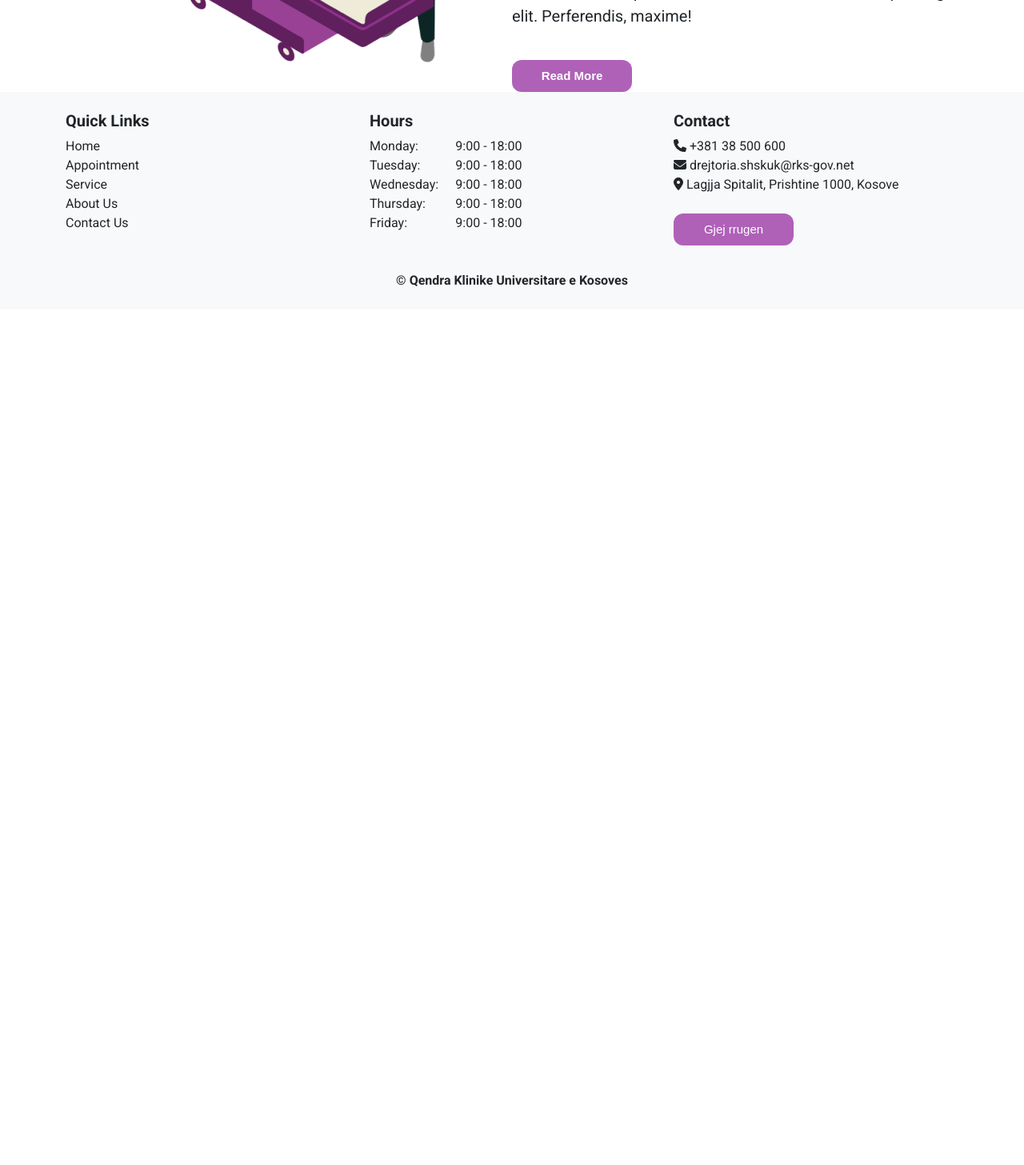
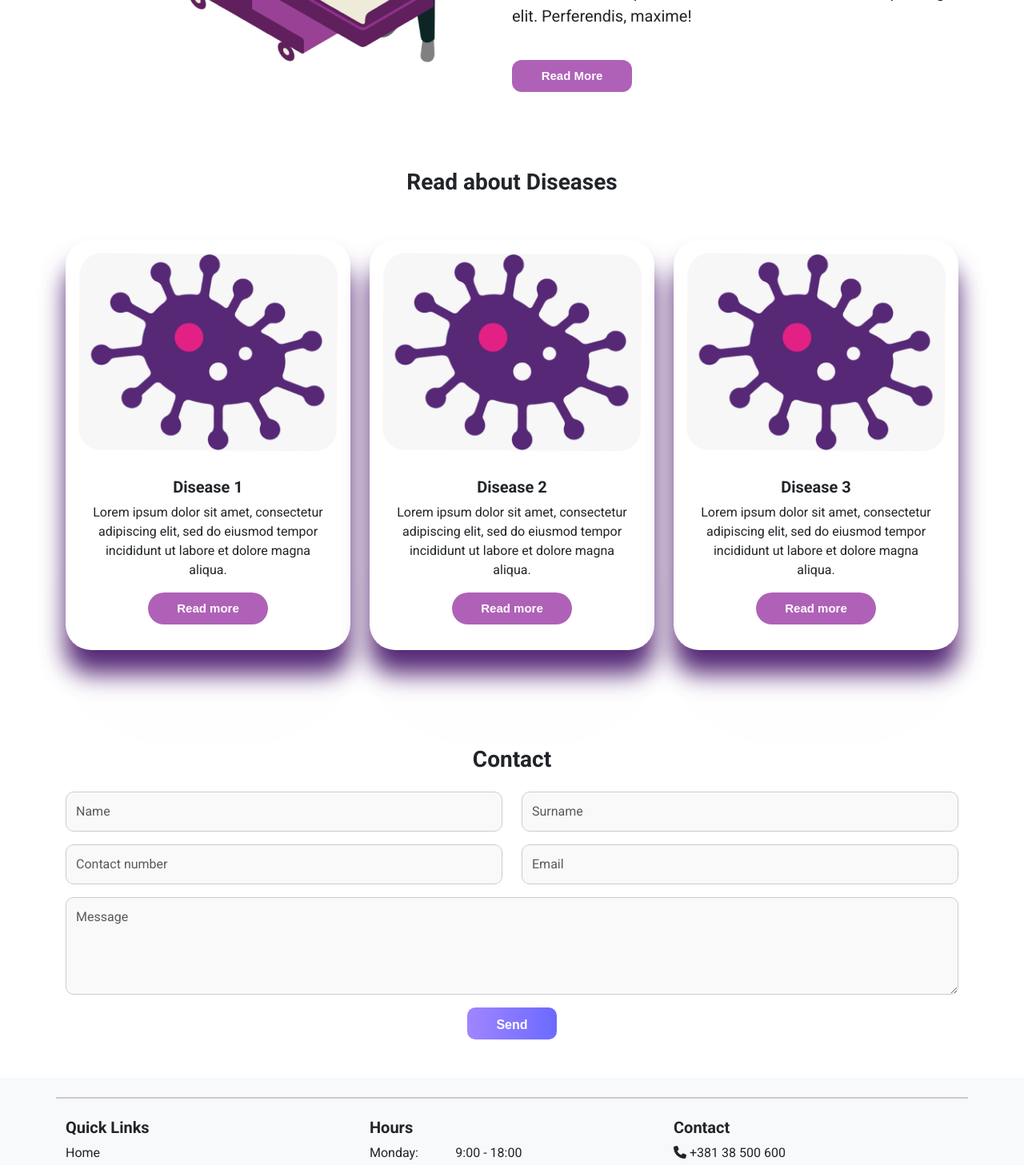
Before and after one commit to Juba1r/Medical-website-by-React-Bootstrap, a React (Vite) app in the folder @latest/: page / in a window 1280 px wide. Shown: the part 1040-2497 px from the top of the page at 80% size. Before the commit the page ends 1427 px from the top, so only its background shows below. Built offline with nearby package versions, Linux system fonts and the light colour scheme.

Commit message:
disease cards,contact form,footer border-top,

```diff
--- /dev/null
+++ b/@latest/src/components/Contact/contact.css
@@ -0,0 +1,49 @@
+/* General form input styling */
+.form-input {
+  border: 1px solid #ccc;
+  border-radius: 10px;
+  padding: 12px;
+  font-size: 16px;
+  transition: all 0.3s ease;
+  background-color: #f9f9f9;
+}
+
+.form-input:focus {
+  border-color: #aaa;
+  box-shadow: 0 0 10px rgba(0, 0, 0, 0.1);
+  outline: none;
+}
+
+/* Styling the submit button */
+.custom-btn {
+  background: linear-gradient(to right, #a085ff, #6b6aff);
+  width: 10%;
+  border: none;
+  border-radius: 10px;
+  color: white;
+  padding: 10px 30px;
+  font-size: 16px;
+  font-weight: 600;
+  transition: background 0.3s ease;
+}
+
+.custom-btn:hover {
+  background: linear-gradient(to right, #957dff, #5e5aff);
+}
+
+/* Section padding */
+section.py-5 {
+  padding: 5rem 0;
+}
+
+h2 {
+  font-size: 28px;
+  font-weight: bold;
+}
+
+/* Media Queries */
+@media (max-width: 767px) {
+  .form-input {
+    margin-bottom: 15px;
+  }
+}
--- /dev/null
+++ b/@latest/src/components/Contact/contact.jsx
@@ -0,0 +1,60 @@
+import "./contact.css";
+import { Container, Row, Col, Form, Button } from "react-bootstrap";
+import "bootstrap/dist/css/bootstrap.min.css";
+
+const ContactForm = () => {
+  return (
+    <section className="py-5">
+      <Container>
+        <h2 className="text-center mb-4">Contact</h2>
+        <Form>
+          <Row>
+            <Col md={6} className="mb-3">
+              <Form.Control
+                type="text"
+                placeholder="Name"
+                className="form-input"
+              />
+            </Col>
+            <Col md={6} className="mb-3">
+              <Form.Control
+                type="text"
+                placeholder="Surname"
+                className="form-input"
+              />
+            </Col>
+            <Col md={6} className="mb-3">
+              <Form.Control
+                type="text"
+                placeholder="Contact number"
+                className="form-input"
+              />
+            </Col>
+            <Col md={6} className="mb-3">
+              <Form.Control
+                type="email"
+                placeholder="Email"
+                className="form-input"
+              />
+            </Col>
+            <Col md={12} className="mb-3">
+              <Form.Control
+                as="textarea"
+                rows={4}
+                placeholder="Message"
+                className="form-input"
+              />
+            </Col>
+            <Col className="text-center">
+              <Button className="custom-btn" type="submit">
+                Send
+              </Button>
+            </Col>
+          </Row>
+        </Form>
+      </Container>
+    </section>
+  );
+};
+
+export default ContactForm;
--- /dev/null
+++ b/@latest/src/components/DiseaseCards/diseaseCards.css
@@ -0,0 +1,35 @@
+/* Styling for the floating card effect */
+.floating-card {
+  background-color: white;
+  border-radius: 20px;
+  transition: transform 0.3s ease, box-shadow 0.3s ease;
+  box-shadow: 0 30px 30px #572A77 ; /* Initial shadow */
+  position: relative;
+}
+
+/* Floating effect on hover */
+.floating-card:hover {
+  transform: translateY(-10px); /* Moves the card slightly up */
+  box-shadow: 0 15px 40px rgba(198, 72, 218, 0.608); /* Increased blur and intensity */
+}
+
+/* Blurry background shadow for extra floating effect */
+.floating-card:before {
+  content: "";
+  position: absolute;
+  top: 0;
+  left: 0;
+  right: 0;
+  bottom: 0;
+  z-index: -1;
+  border-radius: inherit;
+  box-shadow: 0 15px 45px rgba(0, 0, 0, 0.15); /* Blurry shadow */
+  opacity: 0.5;
+  filter: blur(100px); /* Adds blur */
+  transition: opacity 0.3s ease;
+}
+
+/* Enhances the blur effect on hover */
+.floating-card:hover:before {
+  opacity: 1;
+}
--- /dev/null
+++ b/@latest/src/components/DiseaseCards/diseaseCards.jsx
@@ -0,0 +1,63 @@
+import "./diseaseCards.css";
+import { Container, Row, Col, Card} from "react-bootstrap";
+import "bootstrap/dist/css/bootstrap.min.css";
+import disimg from "../../assets/diseasecardimg.png";
+
+const DiseaseCards = () => {
+  const diseases = [
+    {
+      id: 1,
+      title: "Disease 1",
+      description:
+        "Lorem ipsum dolor sit amet, consectetur adipiscing elit, sed do eiusmod tempor incididunt ut labore et dolore magna aliqua.",
+      img: disimg,
+    },
+    {
+      id: 2,
+      title: "Disease 2",
+      description:
+        "Lorem ipsum dolor sit amet, consectetur adipiscing elit, sed do eiusmod tempor incididunt ut labore et dolore magna aliqua.",
+      img: disimg,
+    },
+    {
+      id: 3,
+      title: "Disease 3",
+      description:
+        "Lorem ipsum dolor sit amet, consectetur adipiscing elit, sed do eiusmod tempor incididunt ut labore et dolore magna aliqua.",
+      img: disimg,
+    },
+  ];
+
+  return (
+    <section className="py-5 mt-5">
+      <Container>
+        {/* Section Title */}
+        <h2 className="text-center mb-5">Read about Diseases</h2>
+
+        {/* Card Layout */}
+        <Row className="justify-content-center">
+          {diseases.map((disease) => (
+            <Col key={disease.id} md={4} className="mt-2 mb-4 d-flex">
+              <Card className="floating-card  p-3 rounded-5 border-0 h-100 gap-3 ">
+                <Card.Img
+                  variant="top"
+                  src={disease.img}
+                  className="rounded-3"
+                />
+                <Card.Body className="text-center">
+                  <Card.Title className="fw-bold">{disease.title}</Card.Title>
+                  <Card.Text>{disease.description}</Card.Text>
+                  <button className="btn-reg fw-bold rounded-pill px-4">
+                    Read more
+                  </button>
+                </Card.Body>
+              </Card>
+            </Col>
+          ))}
+        </Row>
+      </Container>
+    </section>
+  );
+};
+
+export default DiseaseCards;
--- a/@latest/src/components/Footer/footer.css
+++ b/@latest/src/components/Footer/footer.css
@@ -0,0 +1,3 @@
+.footer-border{
+    border-top: 2px solid rgba(212, 197, 197, 0.96);
+}
--- a/@latest/src/components/Footer/footer.jsx
+++ b/@latest/src/components/Footer/footer.jsx
@@ -11,8 +11,8 @@ import {
 const Footer = () => {
   return (
     <footer className="bg-light text-dark py-4">
-      <Container className="">
-        <Row className="text-center text-md-start">
+      <Container className="footer-border">
+        <Row className="mt-4 text-center text-md-start">
           {/* Quick Links */}
           <Col md={4} className="mb-3">
             <h5 className="fw-bold">Quick Links</h5>
@@ -94,7 +94,9 @@ const Footer = () => {
         {/* Footer Bottom */}
         <Row className="mt-3">
           <Col className="text-center">
-            <p className="mb-0 fw-bold">&copy; Qendra Klinike Universitare e Kosoves</p>
+            <p className="mb-0 fw-bold">
+              &copy; Qendra Klinike Universitare e Kosoves
+            </p>
           </Col>
         </Row>
       </Container>
--- a/@latest/src/components/Home/home.jsx
+++ b/@latest/src/components/Home/home.jsx
@@ -3,6 +3,8 @@ import heroimg2 from "../../assets/heroimage2.png";
 import "bootstrap/dist/css/bootstrap.min.css";
 import "./home.css";
 import "../Navbar/navbar.css";
+import DiseaseCards from "../DiseaseCards/diseaseCards";
+import ContactForm from "../Contact/contact";
 
 const home = () => {
   return (
@@ -39,6 +41,8 @@ const home = () => {
           </div>
         </div>
       </div>
+      <DiseaseCards />
+      <ContactForm />
     </>
   );
 };
```
Also changed, not shown: @latest/src/assets/diseasecardimg.png (added).
